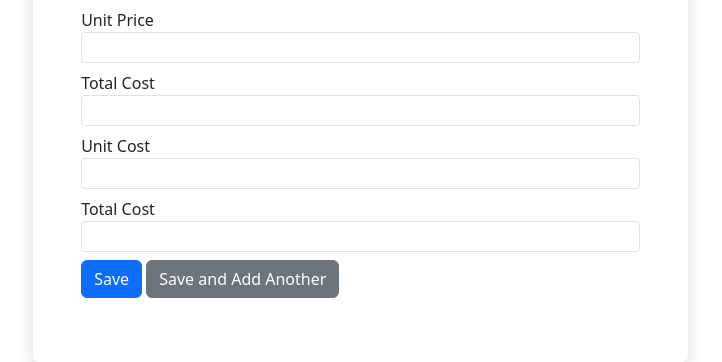
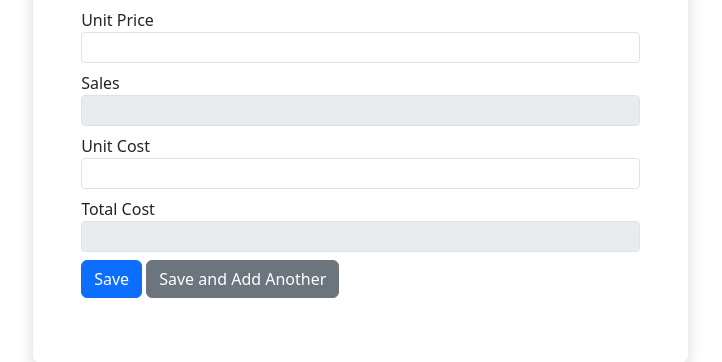
Before and after one commit to lolideppt123/inventory-management-1, a Django app: page /sales/add-sale in a window 1280 px wide. Shown: the part 602-964 px from the top of the page, without its empty margins (386-1108 px from the left). Run offline with Django 4.2, Linux system fonts and the light colour scheme; the visitor is signed in with stand-in values (Sample User, id 1); data that the repository does not hold is empty; some libraries are stand-ins or nearby versions.

Commit message:
disabled 2 fields in add_sales and added load static js file add_sales

```diff
--- a/sales/templates/sales/add_sales.html
+++ b/sales/templates/sales/add_sales.html
@@ -1,5 +1,6 @@
 {% extends 'base.html' %}
 {% block content %}
+{% load static %}
 
 {% comment %} <h1>Add Expense</h1> {% endcomment %}
 <div class="container mt-3">
@@ -84,8 +85,8 @@
                     </div>
 
                     <div class="form-group mb-2">
-                        <label for="">Total Cost</label>
-                        <input type="number" class="form-control form-control-sm" id="total_price" name="total_price" value="{{values.total_price}}" step="0.01" required/>
+                        <label for="">Sales</label>
+                        <input type="number" class="form-control form-control-sm" id="total_price" name="total_price" value="{{values.total_price}}" step="0.01" disabled/>
                     </div>
 
                     <div class="form-group mb-2">
@@ -95,7 +96,7 @@
 
                     <div class="form-group mb-2">
                         <label for="">Total Cost</label>
-                        <input type="number" class="form-control form-control-sm" id="total_cost" name="total_cost" value="{{values.total_cost}}" step="0.01" required/>
+                        <input type="number" class="form-control form-control-sm" id="total_cost" name="total_cost" value="{{values.total_cost}}" step="0.01" disabled/>
                     </div>
 
                     <input type="submit" value="Save" class="btn btn-primary btn-primary-sm" name="save" />
@@ -107,4 +108,5 @@
 
 </div>
 
+<script src="{% static 'js/add_sales.js' %}"></script>
 {% endblock content %}
```
